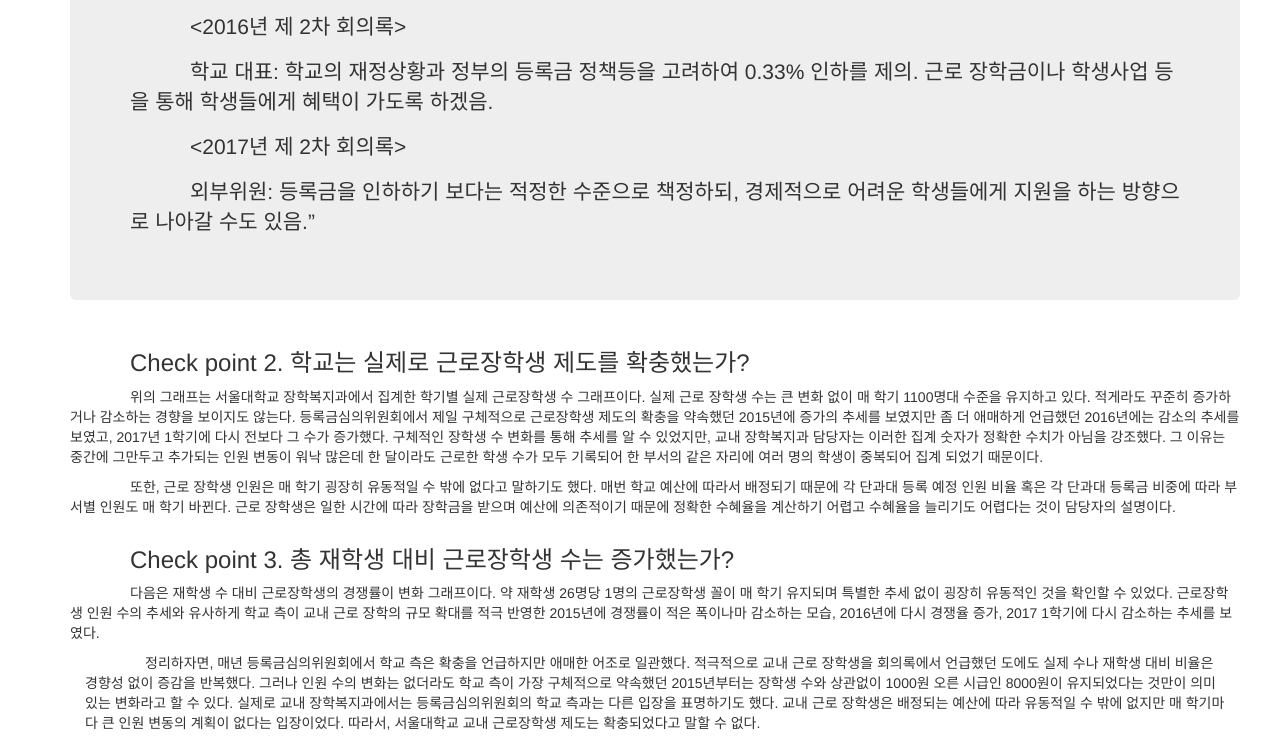
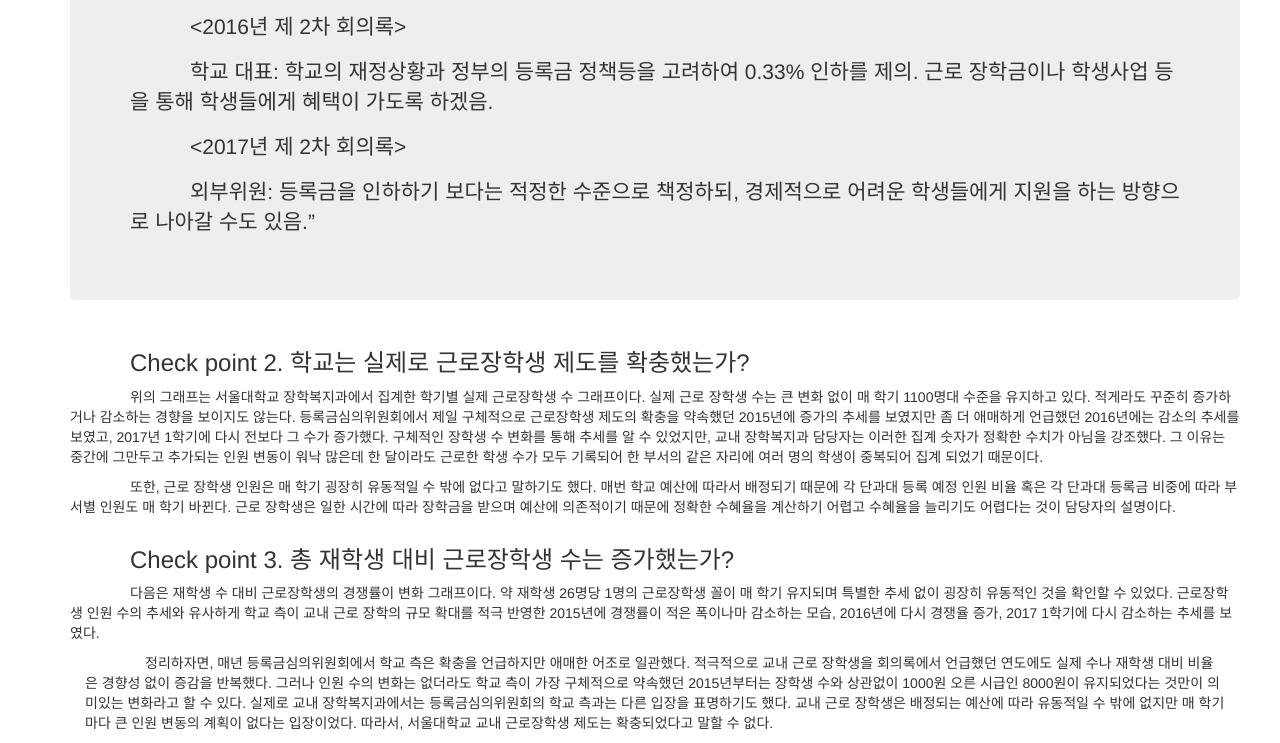
Before and after one commit to possoffare/possoffare.github.io, a plain HTML site: page index.html in a window 1280 px wide. Shown: the part 1113-1856 px from the top of the page. Drawn offline with nearby package versions, Linux system fonts and the light colour scheme.

Commit message:
Update index.html

```diff
--- a/index.html
+++ b/index.html
@@ -109,7 +109,7 @@
       <div class="container">
       <div class="row">
         <div class="col-md-12">
-          <p>정리하자면, 매년 등록금심의위원회에서 학교 측은 확충을 언급하지만 애매한 어조로 일관했다. 적극적으로 교내 근로 장학생을 회의록에서 언급했던 도에도 실제 수나 재학생 대비 비율은 경향성 없이 증감을 반복했다. 그러나 인원 수의 변화는 없더라도 학교 측이 가장 구체적으로 약속했던 2015년부터는 장학생 수와 상관없이 1000원 오른 시급인 8000원이 유지되었다는 것만이 의미있는 변화라고 할 수 있다. 실제로 교내 장학복지과에서는 등록금심의위원회의 학교 측과는 다른 입장을 표명하기도 했다. 교내 근로 장학생은 배정되는 예산에 따라 유동적일 수 밖에 없지만 매 학기마다 큰 인원 변동의 계획이 없다는 입장이었다. 따라서, 서울대학교 교내 근로장학생 제도는 확충되었다고 말할 수 없다. </p>
+          <p>정리하자면, 매년 등록금심의위원회에서 학교 측은 확충을 언급하지만 애매한 어조로 일관했다. 적극적으로 교내 근로 장학생을 회의록에서 언급했던 연도에도 실제 수나 재학생 대비 비율은 경향성 없이 증감을 반복했다. 그러나 인원 수의 변화는 없더라도 학교 측이 가장 구체적으로 약속했던 2015년부터는 장학생 수와 상관없이 1000원 오른 시급인 8000원이 유지되었다는 것만이 의미있는 변화라고 할 수 있다. 실제로 교내 장학복지과에서는 등록금심의위원회의 학교 측과는 다른 입장을 표명하기도 했다. 교내 근로 장학생은 배정되는 예산에 따라 유동적일 수 밖에 없지만 매 학기마다 큰 인원 변동의 계획이 없다는 입장이었다. 따라서, 서울대학교 교내 근로장학생 제도는 확충되었다고 말할 수 없다. </p>
         </div>
       </div>
     </div>
```
